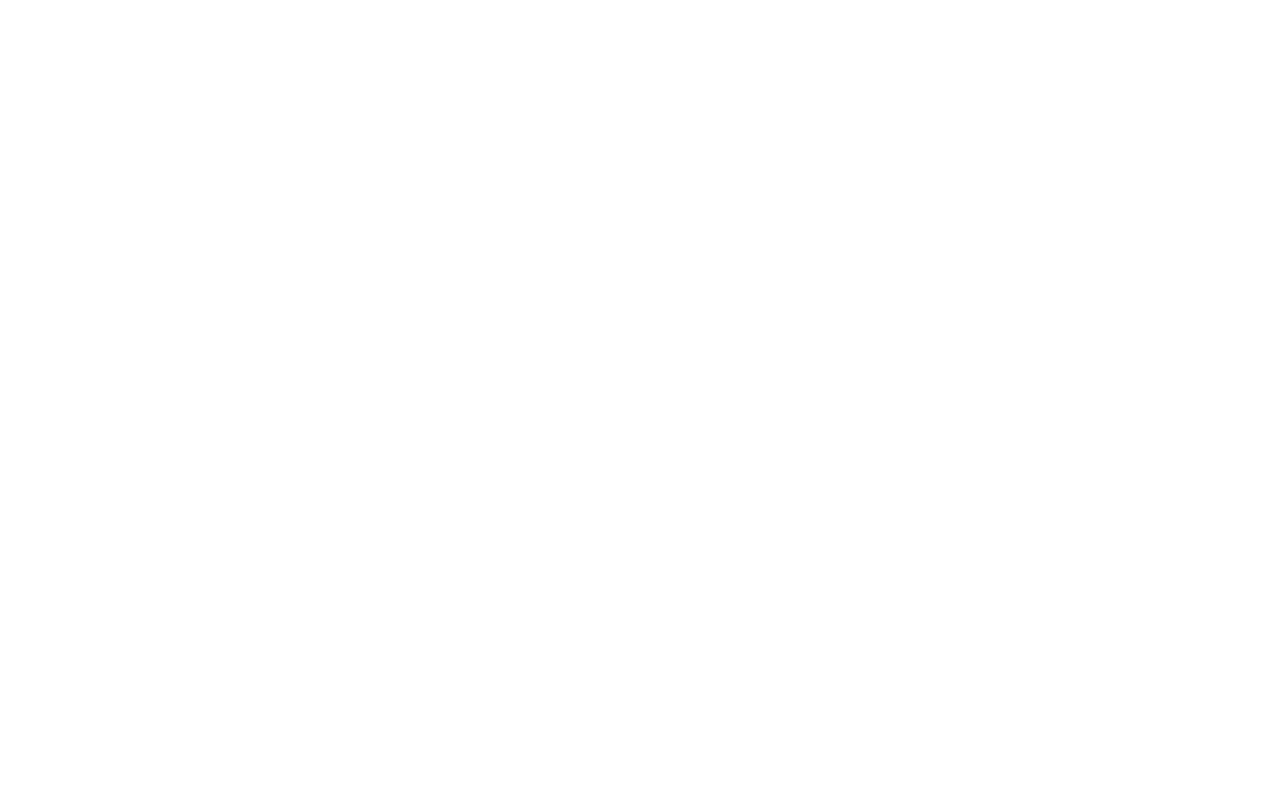
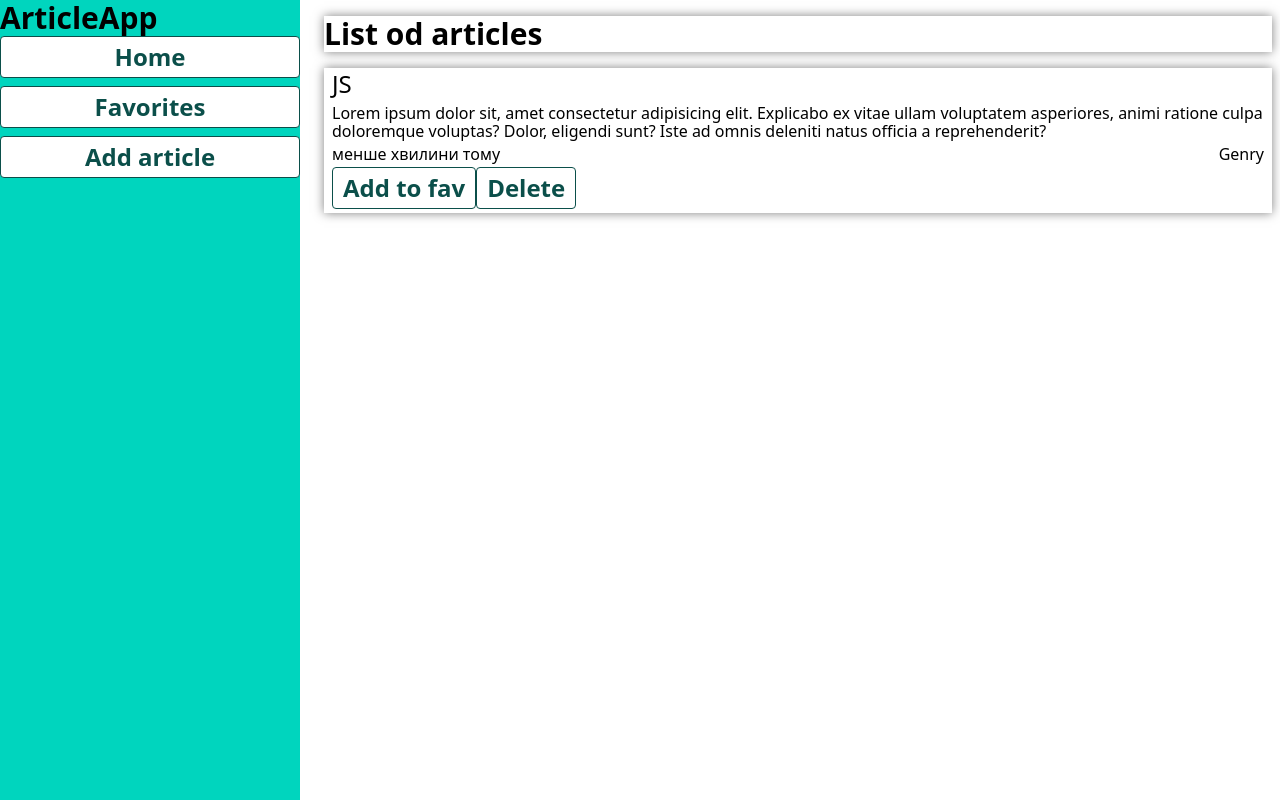
Before and after one commit to Lubov1506/training, a React (Vite) app: page / in a window 1280 px wide. Built offline with nearby package versions, Linux system fonts and the light colour scheme.

Commit message:
start ArticlesApp

```diff
--- a/package.json
+++ b/package.json
@@ -12,6 +12,7 @@
   "dependencies": {
     "@tailwindcss/vite": "^4.1.13",
     "clsx": "^2.1.1",
+    "date-fns": "^4.1.0",
     "modern-normalize": "^3.0.1",
     "nanoid": "^5.1.5",
     "react": "^19.1.1",
--- a/src/App.jsx
+++ b/src/App.jsx
@@ -1,9 +1,9 @@
-
+import { ArticlesApp } from "./components"
 
 function App() {
   return (
     <>
-
+      <ArticlesApp />
     </>
   )
 }
--- /dev/null
+++ b/src/components/ArticlesApp/AddArticle.jsx
@@ -0,0 +1,5 @@
+export const AddArticle = () => {
+  return (
+    <div>AddArticle</div>
+  )
+}
--- /dev/null
+++ b/src/components/ArticlesApp/ArticlesApp.jsx
@@ -0,0 +1,72 @@
+import { useEffect, useState } from "react"
+import { List } from "./List"
+import { SideBar } from "./SideBar"
+import { nanoid } from "nanoid"
+import { Outlet } from "./Outlet"
+
+export const ArticlesApp = () => {
+  const [articles, setArticles] = useState(() => {
+    const savedArts = window.localStorage.getItem("articles")
+    if (savedArts !== null && JSON.parse(savedArts).length) {
+      return JSON.parse(savedArts)
+    }
+    return [
+      {
+        id: nanoid(),
+        title: "JS",
+        body: "Lorem ipsum dolor sit, amet consectetur adipisicing elit. Explicabo ex vitae ullam voluptatem asperiores, animi ratione culpa doloremque voluptas? Dolor, eligendi sunt? Iste ad omnis deleniti natus officia a reprehenderit?",
+        createdAt: Date.now(),
+        author: "Genry",
+      },
+    ]
+  })
+  const [favs, setFavs] = useState(() => {
+    const savedFavs = window.localStorage.getItem("fav-arts")
+    if (savedFavs !== null) {
+      return JSON.parse(savedFavs)
+    }
+    return []
+  })
+  const [selectedTab, setSelectedTab] = useState(() => {
+    if (window.localStorage.getItem("tab") !== null) {
+      return JSON.parse(window.localStorage.getItem("tab"))
+    }
+    return "home"
+  })
+
+  useEffect(() => {
+    window.localStorage.setItem("fav-arts", JSON.stringify(favs))
+    window.localStorage.setItem("articles", JSON.stringify(articles))
+  }, [articles, favs])
+  useEffect(() => {
+    window.localStorage.setItem("tab", JSON.stringify(selectedTab))
+  }, [selectedTab])
+
+  const handleAddToFav = (art) => {
+    const isExist = favs.some((item) => item.id === art.id)
+    if (isExist) {
+      return console.log("Article is already in a favs ")
+    }
+    setFavs((prev) => [...prev, art])
+  }
+  const handleDelFav = (id) => {
+    setFavs((prev) => prev.filter((item) => item.id !== id))
+  }
+  const handleDeleteArt = (id) => {
+    setArticles((prev) => prev.filter((item) => item.id !== id))
+    if (favs.some((item) => item.id === id)) {
+      handleDelFav(id)
+    }
+  }
+  return (
+    <div className='grid  grid-cols-[300px_1fr] h-screen gap-4'>
+      <SideBar onChangeTab={setSelectedTab} />
+      <Outlet
+        articles={articles}
+        selectedTab={selectedTab}
+        onAddToFav={handleAddToFav}
+        onDelete={handleDeleteArt}
+      />
+    </div>
+  )
+}
--- /dev/null
+++ b/src/components/ArticlesApp/Card.jsx
@@ -0,0 +1,21 @@
+import { dateToLocal } from "../../helpers/dateToLocal"
+import { Button } from "../Button"
+
+export const Card = ({ article, onAddToFav, onDelete }) => {
+  const { title, createdAt, body, author } = article
+  return (
+    <li className='flex flex-col gap-1 shadow-[0_0_10px_0_rgba(0,0,0,0.5)] px-2 pb-1'>
+      <h3 className='text-2xl'>{title}</h3>
+      <p>{body}</p>
+      <div className='flex gap-2 justify-between'>
+        <span>{dateToLocal(createdAt)}</span>
+        <span>{author}</span>
+      </div>
+
+      <div>
+        <Button onClick={() => onAddToFav(article)}>Add to fav</Button>
+        <Button onClick={() => onDelete(article.id)}>Delete</Button>
+      </div>
+    </li>
+  )
+}
--- /dev/null
+++ b/src/components/ArticlesApp/FavoriteArticles.jsx
@@ -0,0 +1,5 @@
+export const FavoriteArticles = () => {
+  return (
+    <div>FavoriteArticles</div>
+  )
+}
--- /dev/null
+++ b/src/components/ArticlesApp/List.jsx
@@ -0,0 +1,15 @@
+import { Card } from "./Card"
+
+export const List = ({ articles, onAddToFav, onDelete }) => {
+  return (
+
+    <div className="flex flex-col gap-4">
+        <h1 className="text-3xl font-bold shadow-[0_0_10px_0_rgba(0,0,0,0.5)]">List od articles</h1>
+        <ul>
+          {articles?.map((article) => (
+            <Card key={article.id} article={article} onAddToFav={onAddToFav} onDelete={onDelete}/>
+          ))}
+        </ul>
+    </div>
+  )
+}
--- /dev/null
+++ b/src/components/ArticlesApp/Outlet.jsx
@@ -0,0 +1,17 @@
+import { AddArticle } from "./AddArticle"
+import { FavoriteArticles } from "./FavoriteArticles"
+import { List } from "./List"
+
+export const Outlet = ({ articles, onAddToFav, selectedTab, onDelete }) => {
+  return (
+    <div className='flex py-4 px-2 flex-col gap-2'>
+      {selectedTab === "home" && (
+        <List articles={articles} onAddToFav={onAddToFav} onDelete={onDelete} />
+      )}
+      {
+        selectedTab==='favs' && <FavoriteArticles/>
+      }
+      {selectedTab==='add-art' && <AddArticle/>}
+    </div>
+  )
+}
--- /dev/null
+++ b/src/components/ArticlesApp/SideBar.jsx
@@ -0,0 +1,14 @@
+import { Button } from "../Button"
+
+export const SideBar = ({onChangeTab}) => {
+  return (
+    <aside className='bg-teal-400'>
+      <h2 className="text-3xl font-bold">ArticleApp</h2>
+      <nav className="flex flex-col gap-2">
+        <Button onClick={()=>onChangeTab('home')}>Home</Button>
+        <Button onClick={()=>onChangeTab('favs')}>Favorites</Button>
+        <Button onClick={()=>onChangeTab('add-art')}>Add article</Button>
+      </nav>
+    </aside>
+  )
+}
--- a/src/components/index.js
+++ b/src/components/index.js
@@ -9,3 +9,5 @@
 export * from './ProductsApp/ProductsApp.jsx'
 export * from './TaskOne/TaskOne.jsx'
 export * from './Vote/Vote.jsx'
+
+export * from './ArticlesApp/ArticlesApp.jsx'
--- /dev/null
+++ b/src/helpers/dateToLocal.js
@@ -0,0 +1,5 @@
+import { formatDistanceToNow } from "date-fns"
+import eoLocale from "date-fns/locale/uk"
+export const dateToLocal = (date, formatDate = "dd MMM yyyy") => {
+  return formatDistanceToNow(date, { addSuffix: true, locale: eoLocale })
+}
```
Also changed, not shown: 1 other file (tests, documents, lock files or other folders).
